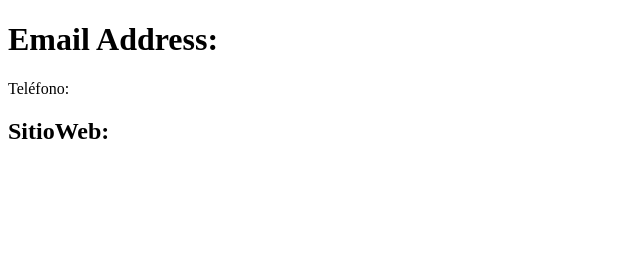
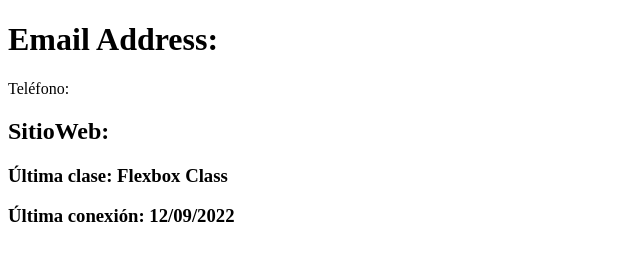
Before and after one commit to prattparedes/PROMISES, a plain HTML site: page index.html in a window 1280 px wide. Shown: the whole page, without its empty margins (0-640 px from the left). Drawn offline with Linux system fonts and the light colour scheme; no server answers.

Commit message:
calling and creating promises

```diff
--- a/app.js
+++ b/app.js
@@ -40,3 +40,63 @@ async function main() {
 }
 
 main();
+
+
+console.log('<----------------------------------------COMO CREAR UNA PROMESA------------------------------->')
+// HOW TO CREATE A PROMISE
+
+function getSubscriptionStatus() {
+    return new Promise((resolve, reject) => {
+        setTimeout(() => {                  // Con esto hacemos que demore 2 segundos en aparecer el promise
+            resolve('VIP')
+        }, 2000);
+    })
+}
+
+console.log(getSubscriptionStatus())
+
+//calling the promise (Sale VIP)
+
+// 1. Usando Then 1
+
+getSubscriptionStatus().then((response) => console.log(response))
+
+
+// 2. Usando Async/Await
+async function funciónPromise() {
+    console.log(await getSubscriptionStatus())
+}
+
+funciónPromise()
+
+// Crear un promise para que aparezca la ultima clase y el ultimo dia de conexion y que demore 3 segundos en cargar
+
+const lastClassRef = document.querySelector('.lastclass')
+const lastConnectRef = document.querySelector('.lastconnect')
+
+function getLastClass() {
+    return new Promise ((resolve, reject) => {
+        resolve('Flexbox Class')
+    })
+}
+
+function getLastConnection() {
+    return new Promise ((resolve, reject) => {
+        setTimeout ( () => {
+            resolve('12/09/2022')
+        }, 3000)
+    })
+}
+
+//Calleando con then y otro con async/await
+
+getLastClass().then((data) => {
+    lastClassRef.innerHTML = data
+})
+
+
+async function getLastConnectionREF() {
+    lastConnectRef.innerHTML = await getLastConnection()
+}
+
+getLastConnectionREF();
--- a/index.html
+++ b/index.html
@@ -12,5 +12,7 @@
         <h1>Email Address: <span class="email"></span></h1>
         <p>Teléfono: <span class="phone"></span></p>
         <h2>SitioWeb: <span class="website"></span></h2>
+        <h3>Última clase: <span class="lastclass"></span></h3>
+        <h3>Última conexión: <span class="lastconnect"></span></h3>
 </body>
 </html>
```
